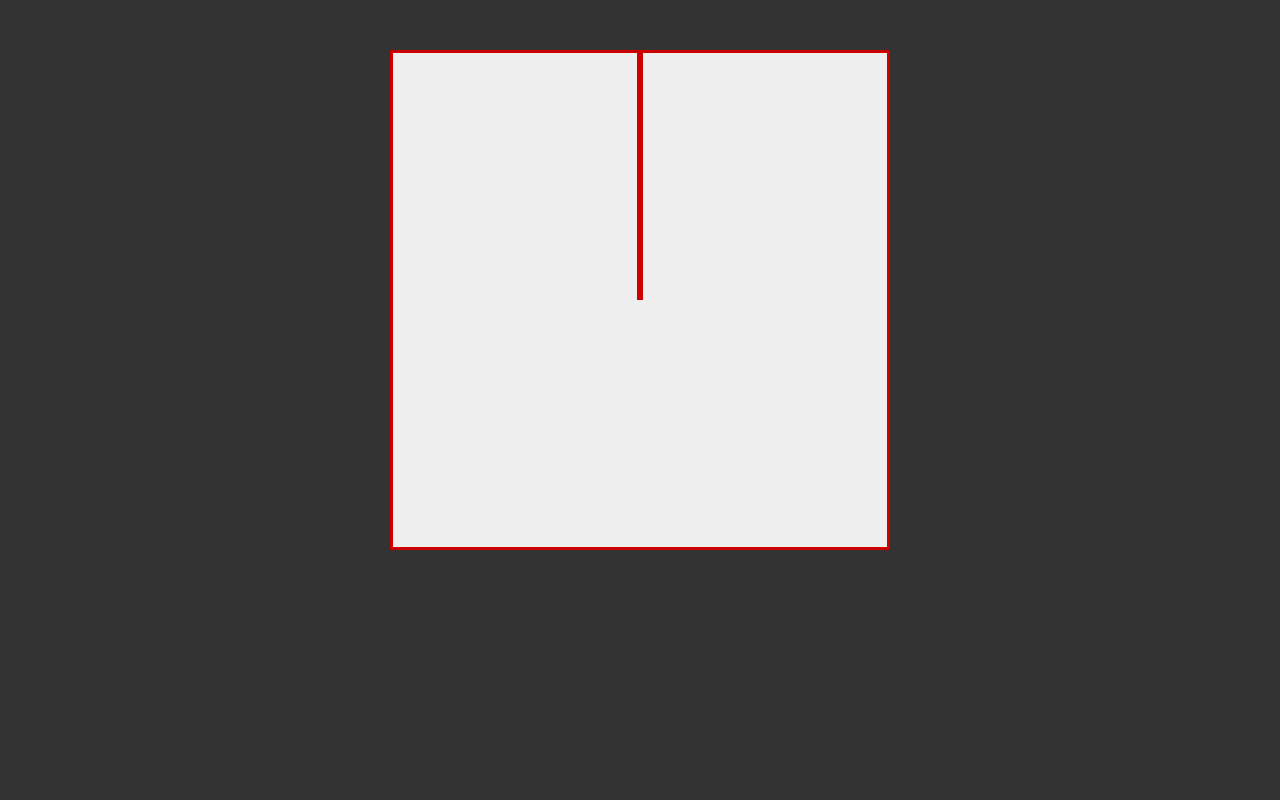
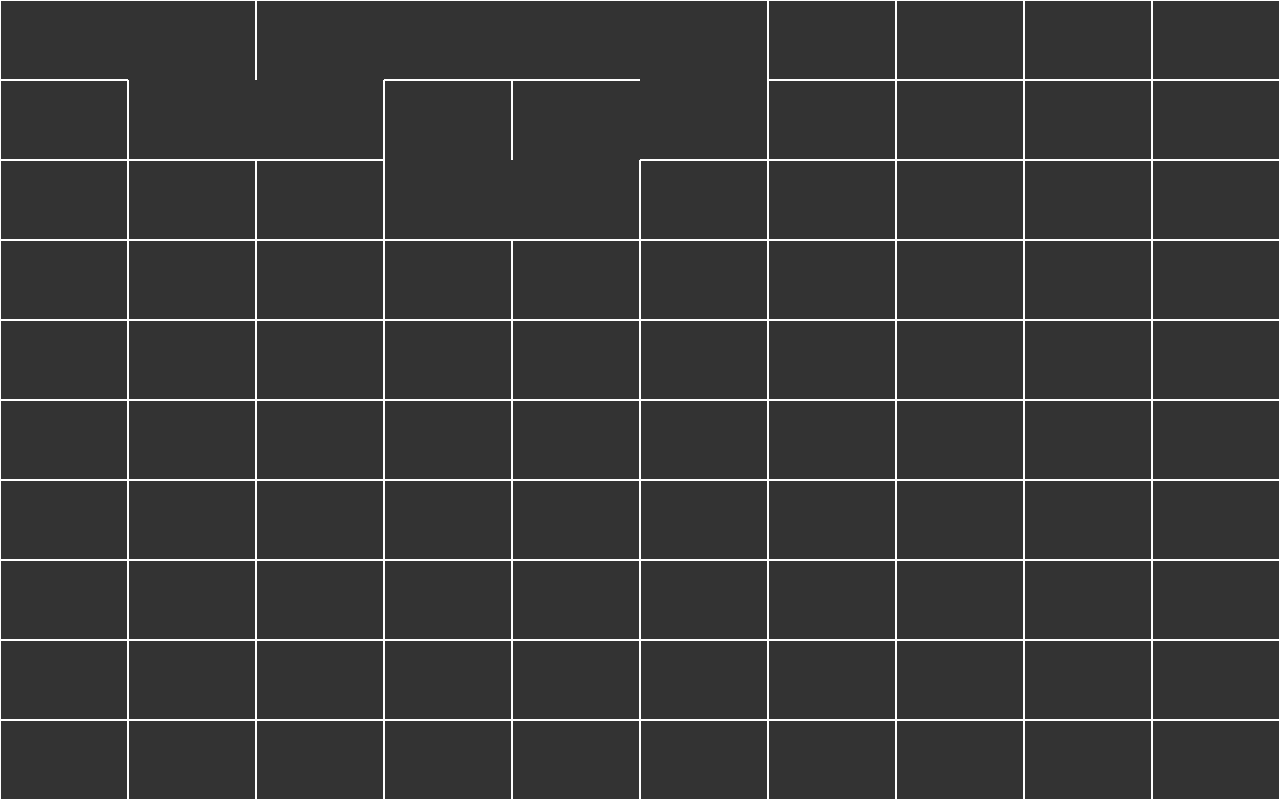
Before and after one commit to formigone/rokkojs, a plain HTML site: page maze.html in a window 1280 px wide. Drawn offline with Linux system fonts and the light colour scheme.

Commit message:
Implement single-pass depth-first search

```diff
--- a/maze.html
+++ b/maze.html
@@ -18,7 +18,7 @@
 
         canvas {
             display: block;
-            margin: 50px auto 0;
+            margin: 0 auto;
             background: #eee;
         }
     </style>
--- a/rokko/src/maze/Maze.js
+++ b/rokko/src/maze/Maze.js
@@ -4,7 +4,6 @@
  */
 var Cell = function() {
     this.init = false;
-
     this.walls = 0x1111;
 };
 
@@ -15,6 +14,8 @@ Cell.walls = {
     RIGHT: 0x0001
 };
 
+Cell.dummy = new Cell();
+Cell.dummy.init = true;
 
 /**
  *
@@ -36,26 +37,114 @@ Board.prototype.init = function() {
     }
 };
 
-Board.prototype.generate = function(){
+/**
+ *
+ * @param {number} x
+ * @param {number} y
+ * @return Cell
+ */
+Board.prototype.getCell = function(x, y) {
+    var i = y * this.width + x;
+
+    return this.cells[i];
+};
+
+/**
+ *
+ * @param {number} x
+ * @param {number} y
+ * @param {number} wall
+ */
+Board.prototype.setWall = function(x, y, wall) {
+    var i = y * this.width + x;
+    this.cells[i].walls = wall;
+};
+
+/**
+ *
+ * @param {number} x
+ * @param {number} y
+ * @param {number} wall
+ */
+Board.prototype.clearWall = function(x, y, wall) {
+    var i = y * this.width + x;
+    this.cells[i].walls ^= wall;
+};
+
+Board.prototype.generate = function() {
     var stack = [];
+    var self = this;
+    var keys = ['up', 'down', 'left', 'right'];
+
+    function shuffle(arr) {
+        for (var j, x, i = arr.length; i; j = Math.floor(Math.random() * i), x = arr[--i], arr[i] = arr[j], arr[j] = x);
+        return arr;
+    };
 
     var carveTo = function(x, y) {
-        if (this.cells.visited) {
+        var cell = self.getCell(x, y);
+
+        if (cell.init) {
             return;
         }
+
+        cell.init = true;
+
+        var neig = self.getNeighbors(x, y);
+        keys = shuffle(keys);
+        var check = 0;
+        var rand = 0;
+
+        while (check++ < keys.length) {
+            rand = keys[check - 1];
+
+            switch (rand) {
+                case 'up':
+                    if (!neig.up.init) {
+                        console.log(' ^');
+                        self.clearWall(x, y, Cell.walls.UP);
+                        self.clearWall(x, y - 1, Cell.walls.DOWN);
+                        y--;
+                        check = keys.length;
+                    }
+                    break;
+
+                case 'down':
+                    if (!neig.down.init) {
+                        console.log(' v');
+                        self.clearWall(x, y, Cell.walls.DOWN);
+                        self.clearWall(x, y + 1, Cell.walls.UP);
+                        y++;
+                        check = keys.length;
+                    }
+                    break;
+                case 'left':
+                    if (!neig.left.init) {
+                        console.log(' <');
+                        self.clearWall(x, y, Cell.walls.LEFT);
+                        self.clearWall(x - 1, y, Cell.walls.RIGHT);
+                        x--;
+                        check = keys.length;
+                    }
+                    break;
+                case 'right':
+                    if (!neig.right.init) {
+                        console.log(' >');
+                        self.clearWall(x, y, Cell.walls.RIGHT);
+                        self.clearWall(x + 1, y, Cell.walls.LEFT);
+                        x++;
+                        check = keys.length;
+                    }
+                    break;
+            }
+        }
+
+        return carveTo(x, y);
+
+        return true;
     };
 
-    this.cells[0].init = true;
-    this.cells[0].walls = 0x1011;
-
-    this.cells[1].init = true;
-    this.cells[1].walls = 0x1011;
-
-    this.cells[2].init = true;
-    this.cells[2].walls = 0x0110;
-
-    this.cells[3].init = true;
-    this.cells[3].walls = 0x0101;
+    return carveTo(0, 0);
 };
 
 /**
@@ -70,10 +159,18 @@ Board.prototype.getPos = function(i) {
     };
 };
 
-Board.prototype.getNeighbors = function(i) {
-    var pos = this.getPos(i);
-
+/**
+ *
+ * @param {number} x
+ * @param {number} y
+ * @returns {Array.<Cell>}
+ */
+Board.prototype.getNeighbors = function(x, y) {
     return {
+        up: (y > 0 ? this.getCell(x, y - 1) : Cell.dummy),
+        down: (y < this.height - 1 ? this.getCell(x, y + 1) : Cell.dummy),
+        left: (x > 0 ? this.getCell(x - 1, y) : Cell.dummy),
+        right: (x < this.width - 1 ? this.getCell(x + 1, y) : Cell.dummy)
     };
 };
 
@@ -112,7 +209,8 @@ BoardRenderer.prototype.render = function() {
     var cells = this.board.cells;
     var pos = {};
 
-    this.ctx.clearRect(0, 0, this.width, this.height);
+    this.ctx.fillStyle = this.colors.bg;
+    this.ctx.fillRect(0, 0, this.width, this.height);
     this.ctx.fillStyle = this.colors.wall;
 
     for (var i = 0, len = cells.length; i < len; i++) {
--- a/rokko/src/maze/MazeApp.js
+++ b/rokko/src/maze/MazeApp.js
@@ -1,12 +1,12 @@
 var main = function(){
-    var board = new Board(2, 2);
+    var board = new Board(10, 10);
     board.generate();
     var renderer = new BoardRenderer(board, {
-        width: 500,
-        height: 500,
-        thickness: 3,
-        bgColor: '#fff',
-        wallColor: '#c00'
+        width: window.innerWidth,
+        height: window.innerHeight,
+        thickness: 1,
+        bgColor: '#333',
+        wallColor: '#fff'
     });
 
     renderer.render();
```
